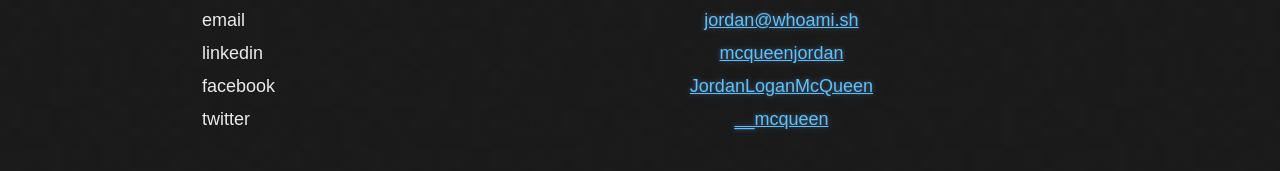
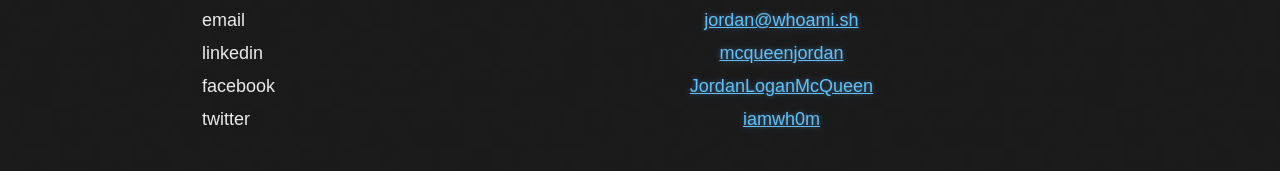
Before and after one commit to mcqueenjordan/mcqueenjordan.github.io, a Jekyll site: the page built from contact.md, in a window 1280 px wide. Shown: the part 263-434 px from the top of the page. Built offline with Jekyll 4.4.1, drawn with Linux system fonts in a browser that asks for light colours; our own code applies the rules of GitHub Pages for plain Markdown files.

Commit message:
update twitter link

```diff
--- a/contact.md
+++ b/contact.md
@@ -10,11 +10,11 @@ layout: default
 | email         | [jordan@whoami.sh][email]      |
 | linkedin      | [mcqueenjordan][linkedin]  |
 | facebook      | [JordanLoganMcQueen][fb]   |
-| twitter       | [__mcqueen][twitter]       |
+| twitter       | [iamwh0m][twitter]         |
 
 
 [phone]: tel:12067145314
 [email]: mailto:dojo3@uw.edu
 [linkedin]: https://www.linkedin.com/in/mcqueenjordan/
 [fb]: https://www.facebook.com/JordanLoganMcQueen
-[twitter]: https://twitter.com/__mcqueen
+[twitter]: https://twitter.com/iamwh0m
```
